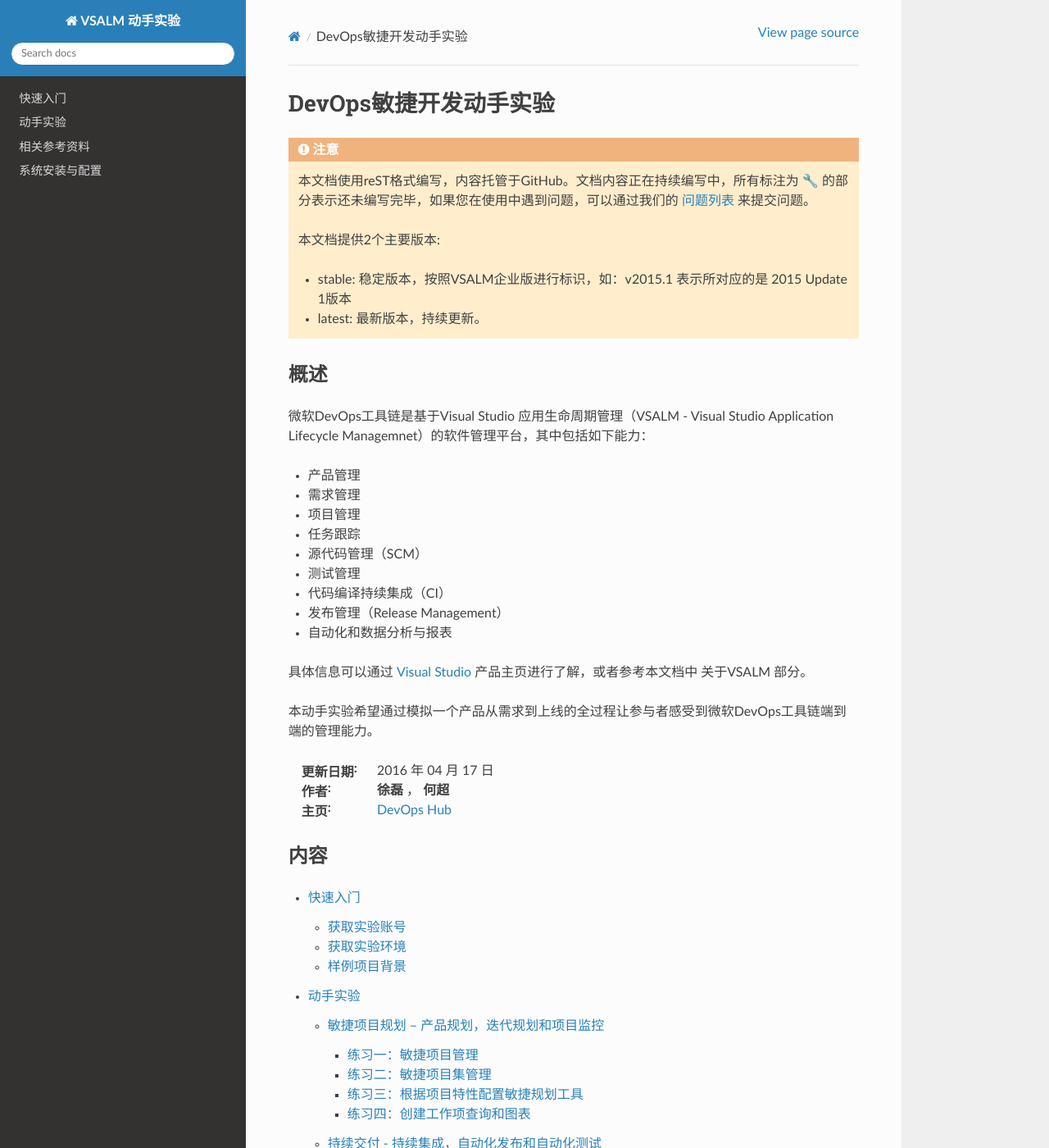
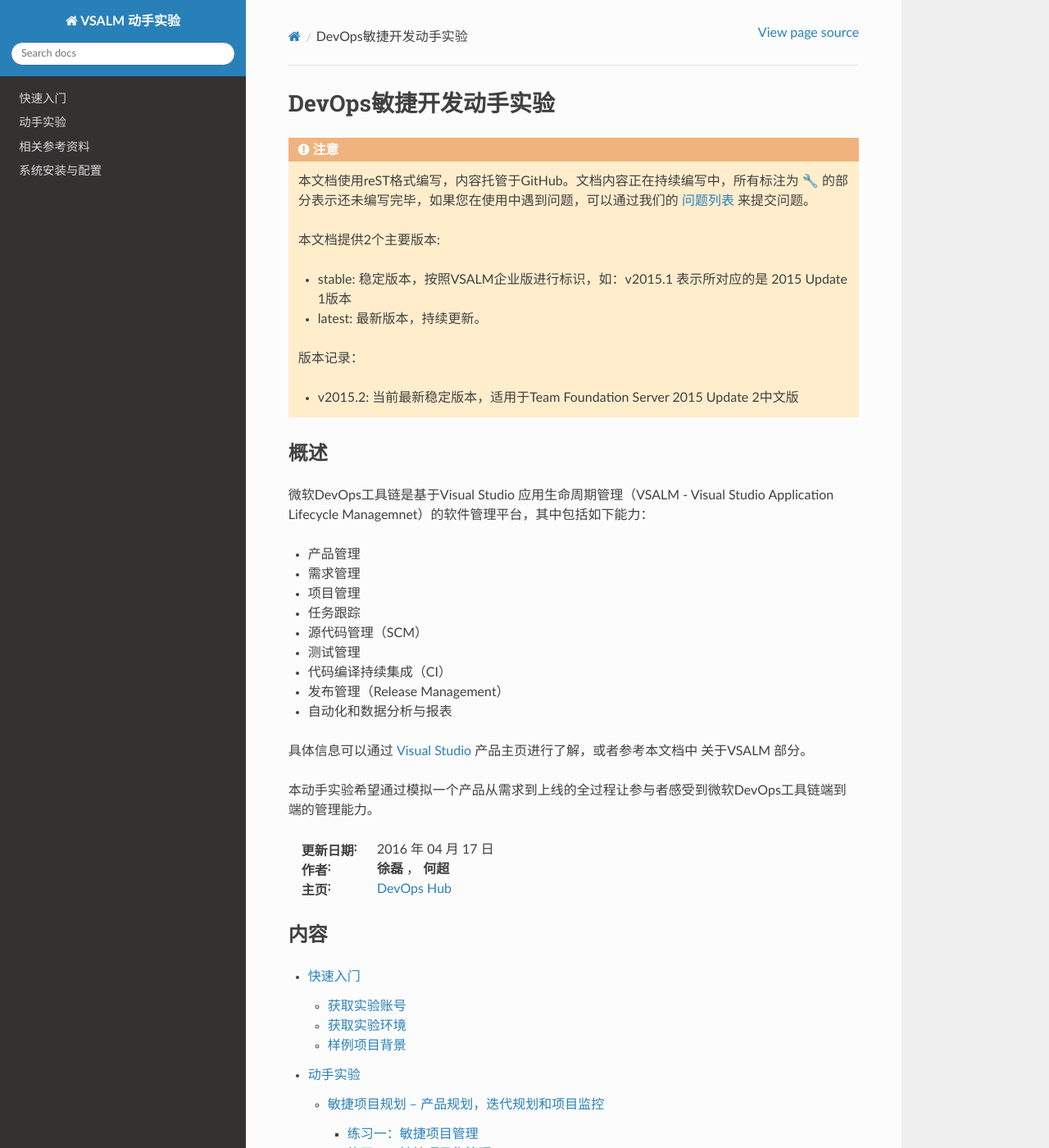
Before and after one commit to ups216/vsalm-hols, a Sphinx documentation site: the page built from docs/index.rst, in a window 1280 px wide and 1400 px high. Shown: the whole window at 82% size. Built offline with Sphinx 7.4.7 and the Read the Docs theme 2.0.0, drawn with Linux system fonts in a browser that asks for light colours; the version number could not be read and is left out; some of the changed text lies outside the part shown.

Commit message:
added version log

```diff
--- a/docs/index.rst
+++ b/docs/index.rst
@@ -14,6 +14,10 @@
 
     - stable: 稳定版本，按照VSALM企业版进行标识，如：v2015.1 表示所对应的是 2015 Update 1版本
     - latest: 最新版本，持续更新。
+
+    版本记录：
+
+    - v2015.2: 当前最新稳定版本，适用于Team Foundation Server 2015 Update 2中文版
 
 
 概述
```
Also changed, not shown: other parts of docs/index.rst (+0 -5 lines).
